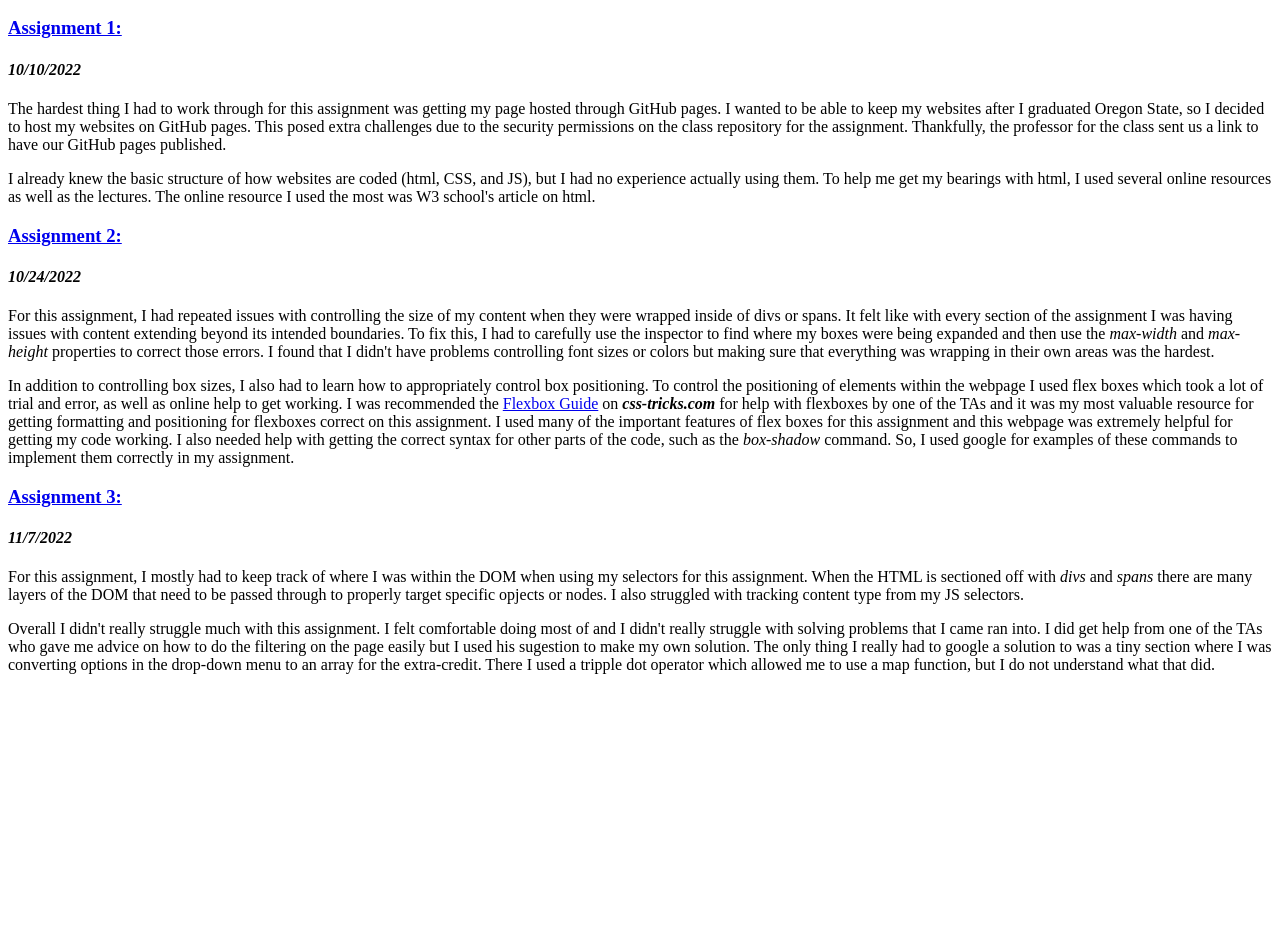
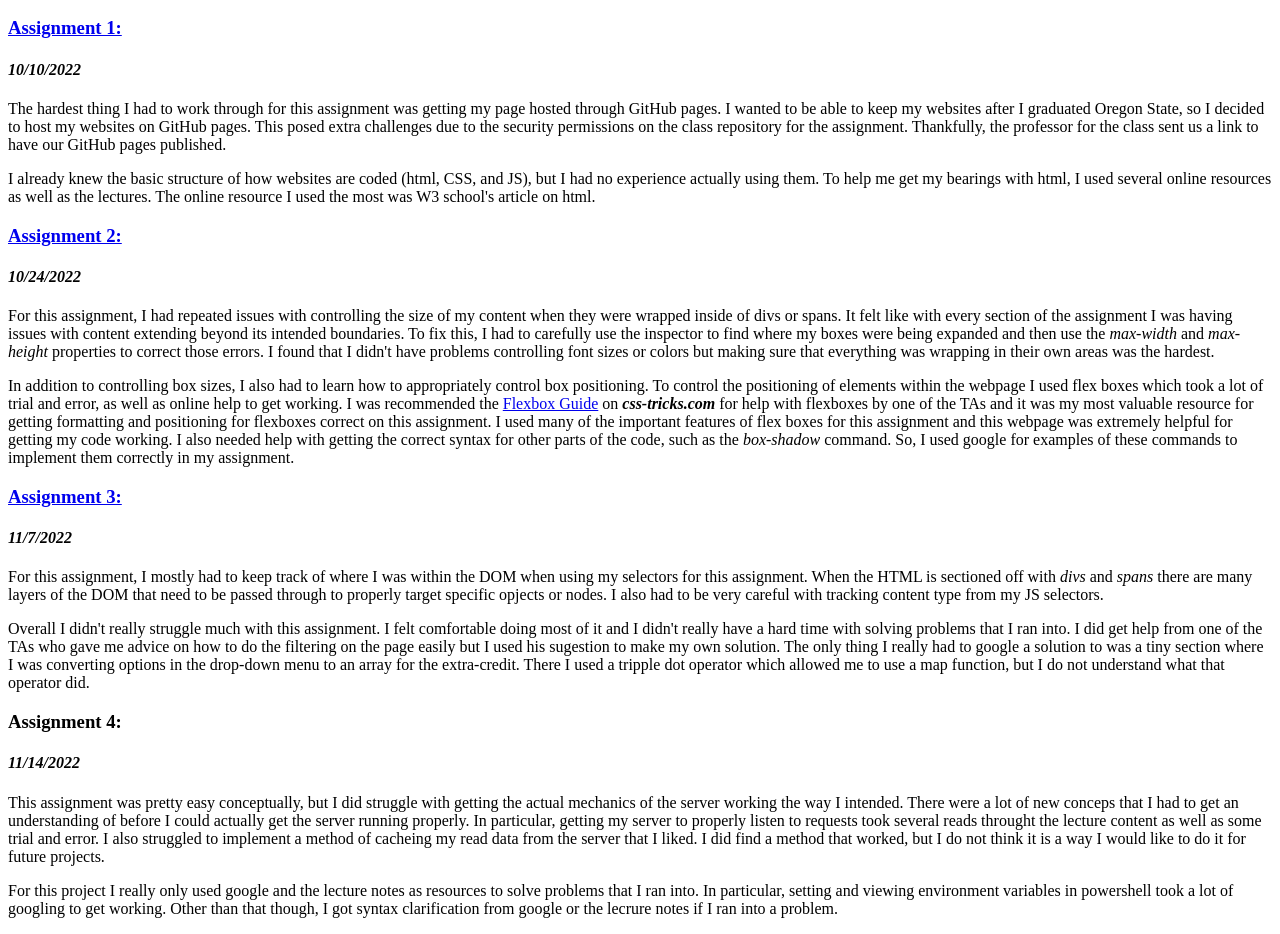
Before and after one commit to jbohrer314/cs290_code-blog, a plain HTML site: page index.html in a window 1280 px wide. Shown: the part 96-1030 px from the top of the page. Before the commit the page ends 800 px from the top, so only its background shows below. Drawn offline with Linux system fonts and the light colour scheme.

Commit message:
Added assignment 4

```diff
--- a/index.html
+++ b/index.html
@@ -61,17 +61,35 @@
             For this assignment, I mostly had to keep track of where I was within the DOM when using
             my selectors for this assignment. When the HTML is sectioned off with <em>divs</em> and
             <em>spans</em> there are many layers of the DOM that need to be passed through to properly
-            target specific opjects or nodes. I also struggled with tracking content type from my JS
+            target specific opjects or nodes. I also had to be very careful with tracking content type from my JS
             selectors.
         </p>
         <p>
-            Overall I didn't really struggle much with this assignment. I felt comfortable doing most of
-            and I didn't really struggle with solving problems that I came ran into. I did get help from
+            Overall I didn't really struggle much with this assignment. I felt comfortable doing most of it
+            and I didn't really have a hard time with solving problems that I ran into. I did get help from
             one of the TAs who gave me advice on how to do the filtering on the page easily but I used his
             sugestion to make my own solution. The only thing I really had to google a solution to was a
             tiny section where I was converting options in the drop-down menu to an array for the extra-credit.
             There I used a tripple dot operator which allowed me to use a map function, but I do not understand
-            what that did.
+            what that operator did.
+        </p>
+
+        <!-- Assignment 4 -->
+        <h3>Assignment 4:</h3>
+        <h4><em>11/14/2022</em></h4>
+        <p>
+            This assignment was pretty easy conceptually, but I did struggle with getting the actual
+            mechanics of the server working the way I intended. There were a lot of new conceps that I
+            had to get an understanding of before I could actually get the server running properly. In
+            particular, getting my server to properly listen to requests took several reads throught the
+            lecture content as well as some trial and error. I also struggled to implement a method of cacheing
+            my read data from the server that I liked. I did find a method that worked, but I do not think it
+            is a way I would like to do it for future projects.
+        </p>
+        <p>
+            For this project I really only used google and the lecture notes as resources to solve problems that I ran into. In particular,
+            setting and viewing environment variables in powershell took a lot of googling to get working. Other
+            than that though, I got syntax clarification from google or the lecrure notes if I ran into a problem.
         </p>
 
     </body>
```
